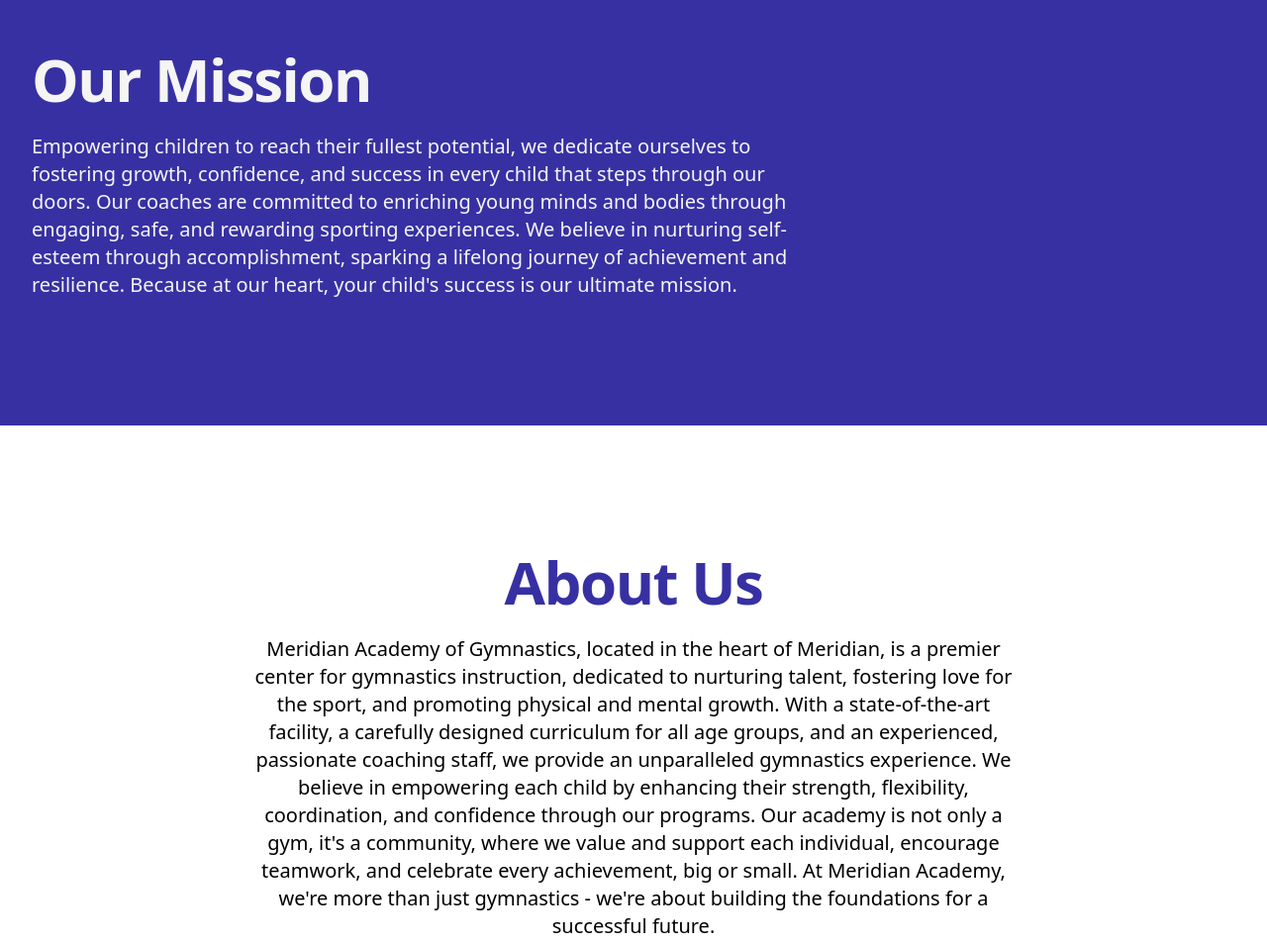
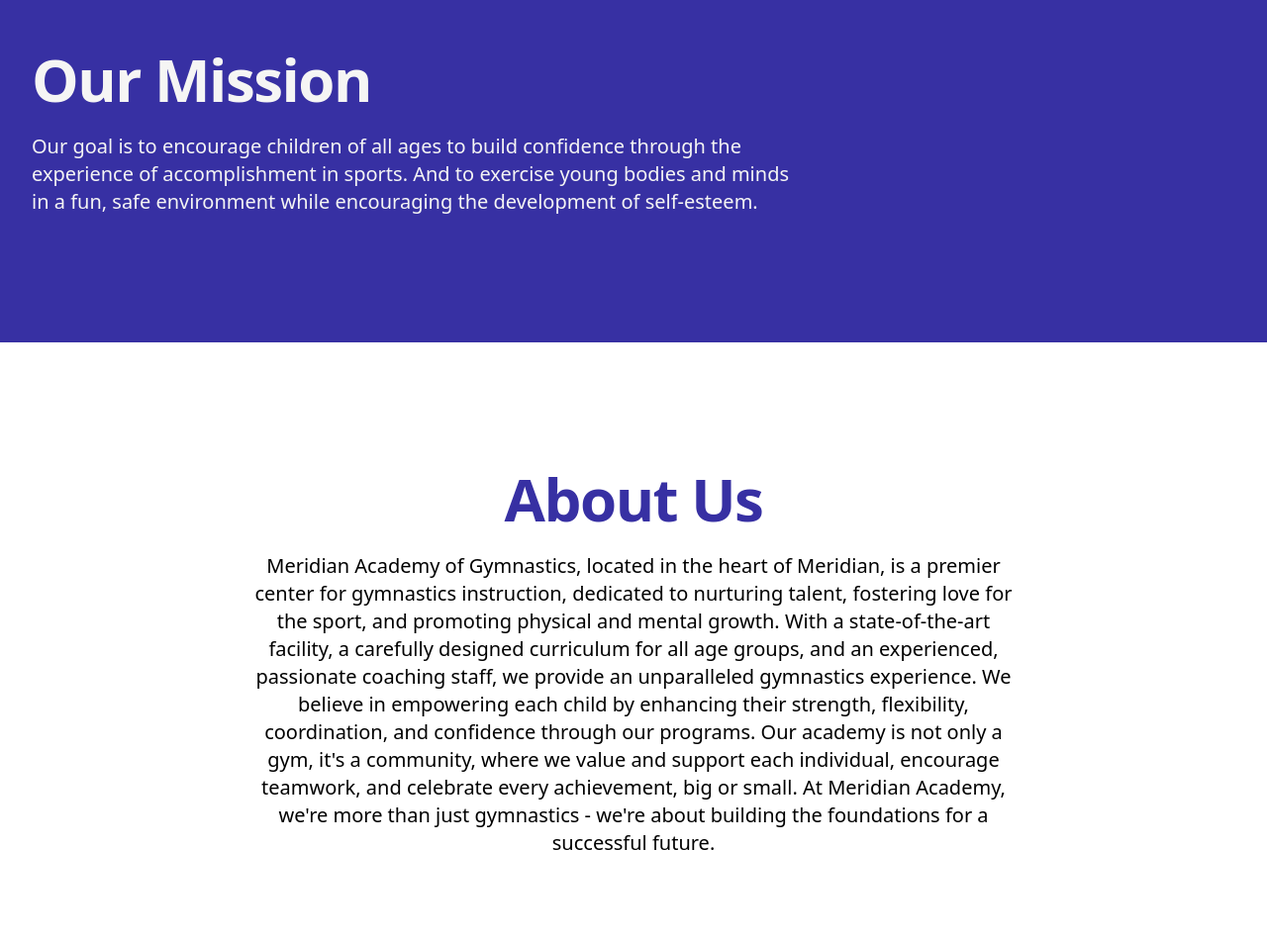
Before and after one commit to oblakeerickson/mag-website, a website built with Vite: page index.html in a window 1280 px wide. Shown: the part 760-1713 px from the top of the page at 99% size. Built offline with nearby package versions, Linux system fonts and the light colour scheme; a script that the page names is missing.

Commit message:
Update mission, and conditioning class

```diff
--- a/index.html
+++ b/index.html
@@ -62,13 +62,7 @@
           <div class="relative mx-auto max-w-7xl py-24 px-4 sm:py-32 sm:px-6 lg:px-8">
             <h2 class="text-4xl font-bold tracking-tight text-stone-100 sm:text-5xl lg:text-6xl">Our Mission</h2>
             <p class="mt-6 max-w-3xl text-xl text-stone-100">
-            Empowering children to reach their fullest potential, we dedicate
-ourselves to fostering growth, confidence, and success in every child
-that steps through our doors. Our coaches are committed to enriching
-young minds and bodies through engaging, safe, and rewarding sporting
-experiences. We believe in nurturing self-esteem through accomplishment,
-sparking a lifelong journey of achievement and resilience. Because at
-our heart, your child's success is our ultimate mission.
+            Our goal is to encourage children of all ages to build confidence through the experience of accomplishment in sports. And to exercise young bodies and minds in a fun, safe environment while encouraging the development of self-esteem.
             </p>
           </div>
         </div>
@@ -215,7 +209,6 @@
                   <p class="text-sm text-gray-500">Get ready to tumble into a world of fun with our once-a-week Adult Gymnastics class, designed just for you! Whether you're a newbie who couldn't tell a cartwheel from a somersault or a past enthusiast looking to revisit the mat, this class opens up the floor for everyone.</p>
                   <div class="flex flex-1 flex-col justify-end">
                     <p class="text-sm italic text-gray-500">Wednesday Nights 7:30pm - 9:00pm</p>
-                    <p class="text-base font-medium text-gray-900">$25</p>
                     <div class="rounded-md shadow mt-3">
                       <a href="https://swipesimple.com/links/lnk_1e0bd4d2" class="flex w-full items-center justify-center rounded-md border border-transparent bg-indigo-600 px-8 py-3 text-base font-medium text-white hover:bg-indigo-700 md:px-10 md:py-4">$25 / class </a>
                     </div>
@@ -405,7 +398,10 @@
                       <a href="https://swipesimple.com/links/lnk_1e0bd4d2" class="flex w-full items-center justify-center rounded-md border border-transparent bg-indigo-600 px-8 py-3 text-base font-medium text-white hover:bg-indigo-700 md:px-10 md:py-4">$60 / month <span class="text-stone-300 pl-2"> (1x per week)</a>
                     </div>
                     <div class="rounded-md shadow mt-3">
-                      <a href="https://swipesimple.com/links/lnk_1e0bd4d2" class="flex w-full items-center justify-center rounded-md border border-transparent bg-indigo-800 px-8 py-3 text-base font-medium text-white hover:bg-indigo-700 md:px-10 md:py-4">$100 / month <span class="text-stone-300 pl-2"> (2x per week)</span></a>
+                      <a href="https://swipesimple.com/links/lnk_1e0bd4d2" class="flex w-full items-center justify-center rounded-md border border-transparent bg-indigo-800 px-8 py-3 text-base font-medium text-white hover:bg-indigo-900 md:px-10 md:py-4">$100 / month <span class="text-stone-300 pl-2"> (2x per week)</span></a>
+                    </div>
+                    <div class="rounded-md shadow mt-3">
+                      <a href="https://swipesimple.com/links/lnk_1e0bd4d2" class="flex w-full items-center justify-center rounded-md border border-transparent bg-indigo-900 px-8 py-3 text-base font-medium text-white hover:bg-indigo-800 md:px-10 md:py-4">$150 / month <span class="text-stone-300 pl-2"> (3x per week)</span></a>
                     </div>
                   </div>
                 </div>
```
